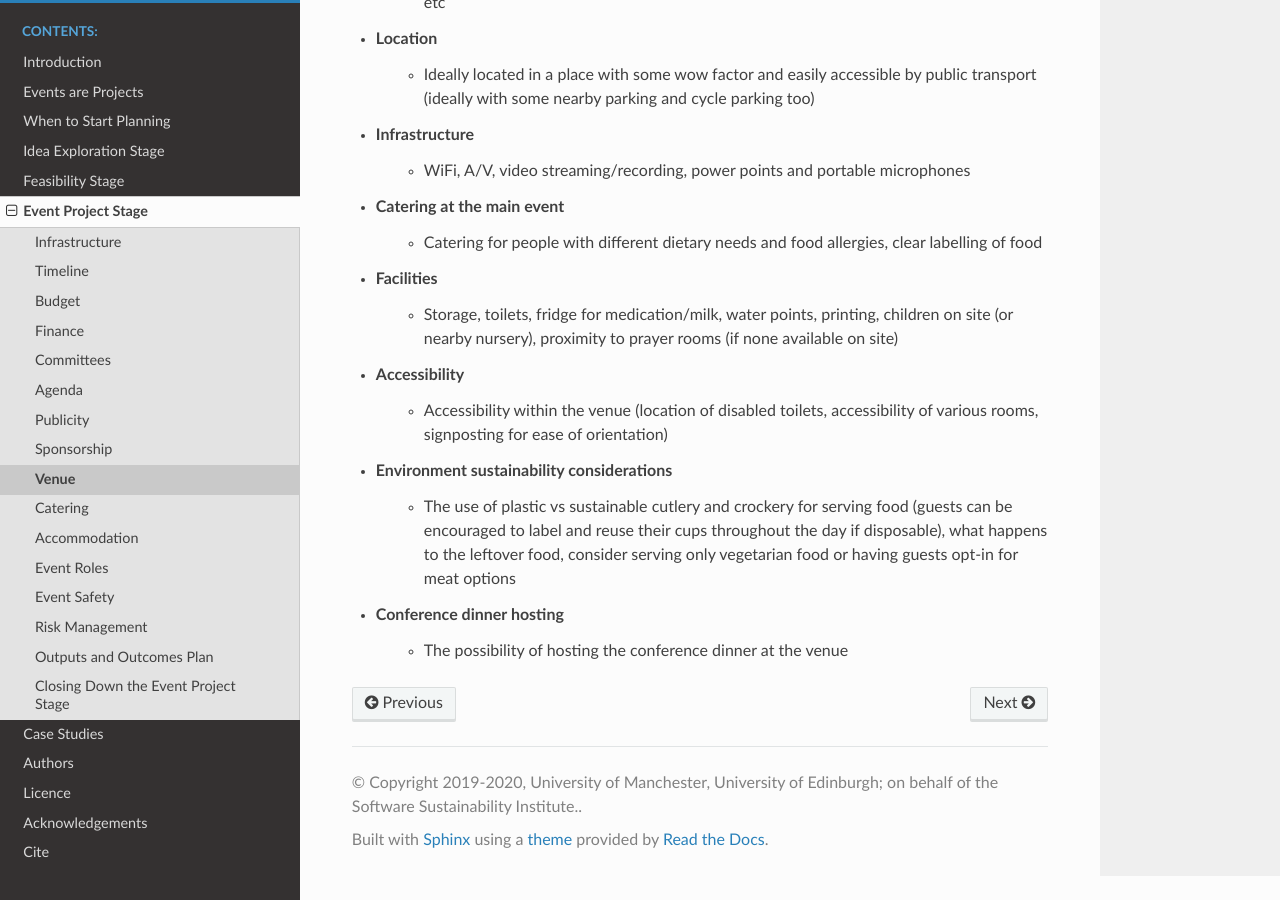
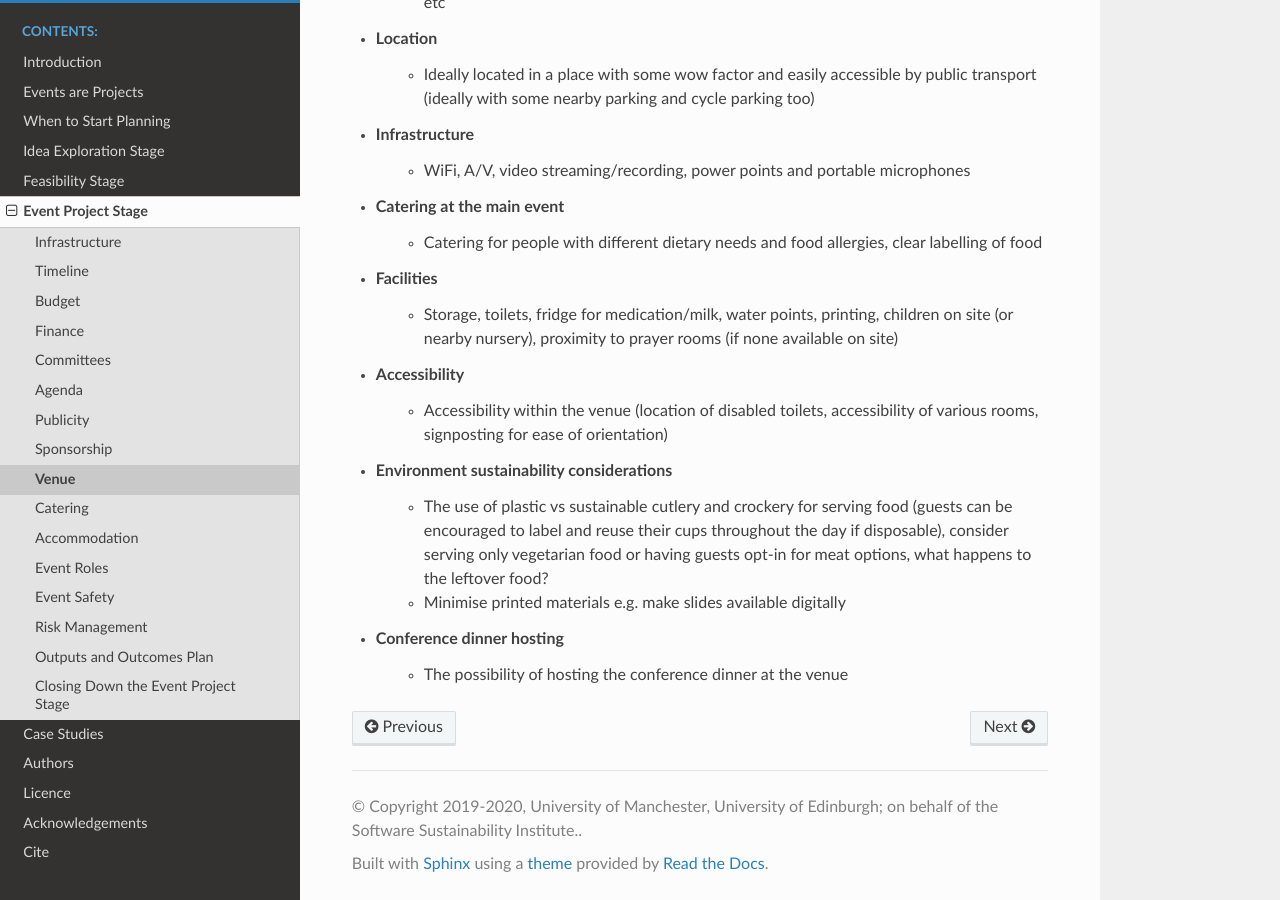
Before and after one commit to softwaresaved/event-organisation-guide, a Sphinx documentation site: the page built from docs/eog/eps-venue.rst, in a window 1280 px wide and 900 px high, scrolled down 637 px. Built offline with Sphinx 7.4.7 and the Read the Docs theme 2.0.0, drawn with Linux system fonts in a browser that asks for light colours.

Commit message:
Update eps-venue.rst

```diff
--- a/docs/eog/eps-venue.rst
+++ b/docs/eog/eps-venue.rst
@@ -29,6 +29,7 @@ requirements which you should consider and prioritise for an event.
 - Accessibility
     - Accessibility within the venue (location of disabled toilets, accessibility of various rooms, signposting for ease of orientation)
 - Environment sustainability considerations
-    - The use of plastic vs sustainable cutlery and crockery for serving food (guests can be encouraged to label and reuse their cups throughout the day if disposable), what happens to the leftover food, consider serving only vegetarian food or having guests opt-in for meat options
+    - The use of plastic vs sustainable cutlery and crockery for serving food (guests can be encouraged to label and reuse their cups throughout the day if disposable), consider serving only vegetarian food or having guests opt-in for meat options, what happens to the leftover food?
+    - Minimise printed materials e.g. make slides available digitally
 - Conference dinner hosting
     - The possibility of hosting the conference dinner at the venue
```
